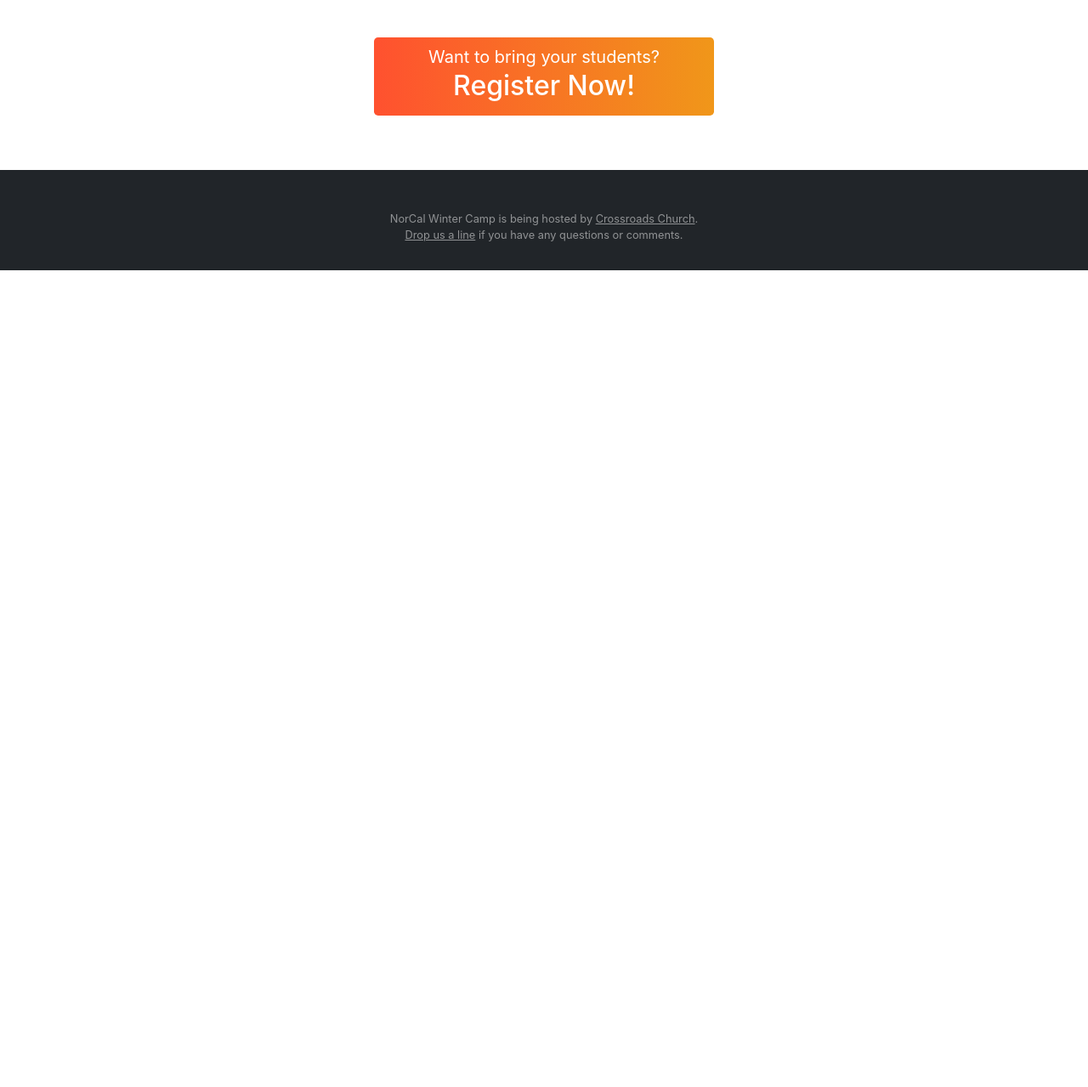
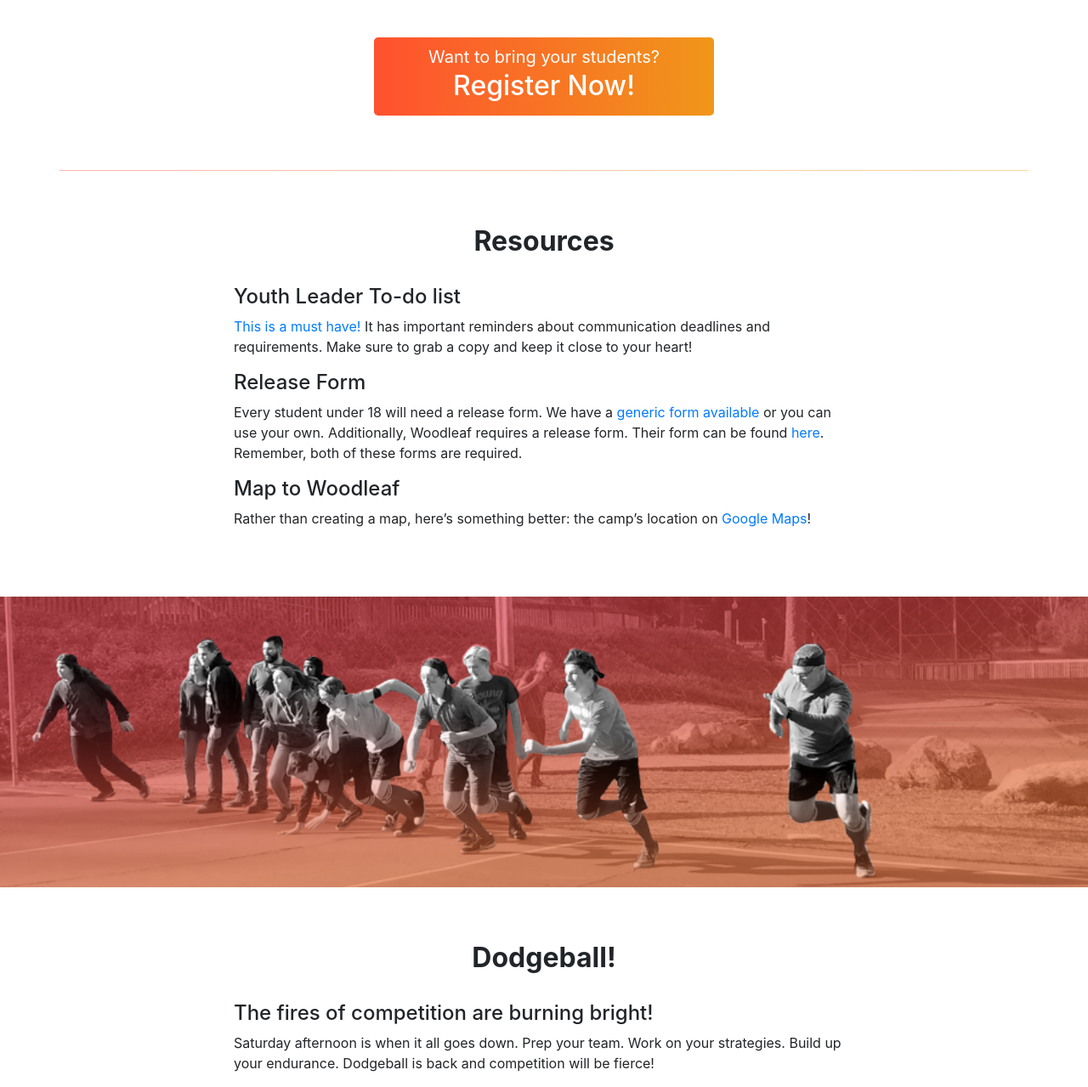
Before and after one commit to jdykast/ncwc2020, a PHP site: page / in a window 1280 px wide. Shown: the part 1875-3154 px from the top of the page at 85% size. Before the commit the page ends 2193 px from the top, so only its background shows below. Run offline with PHP 8.4, Linux system fonts and the light colour scheme.

Commit message:
Details and Dodgeball sections added in.

```diff
--- a/css/styles.css
+++ b/css/styles.css
@@ -336,10 +336,6 @@ nav {
 		width: 300px;
 	}
 
-	.info-block h3 {
-
-	}
-
 	.info-block p {
 		padding-left: .35rem;
 	}
@@ -367,7 +363,11 @@ nav {
 	Resources
 =======================================================*/
 #resources {
-	border-top: 1px solid #eee;
+	border-top: 1px solid;
+	border-left: 0px;
+	border-right: 0px;
+	border-bottom: 0px;
+	border-image: linear-gradient(to right, #ffb7a9, #f9d5a0) 1;
 	margin-top: 4rem;
 	padding-top: 4rem;
 	padding-bottom: 4rem;
@@ -384,7 +384,7 @@ nav {
 	Dodgeball (and banner)
 =======================================================*/
 #dodgeball-banner {
-	background: #fff url('../img/dodgeball-banner.png') no-repeat center 10%;
+	background: #fff url('../img/dodgeball-bg.jpg') no-repeat center 10%;
 	background-size: cover;
 	min-height: 342px;
 	margin-bottom: 4rem;
--- a/index.php
+++ b/index.php
@@ -126,15 +126,16 @@
 		</div>
 	</div>
 
-	<!--
 	<div id="resources" class="container">
 		<div class="row d-flex justify-content-center">
 			<div class="col-lg-8 col-md col-sm ">
 				<h2>Resources</h2>
 				<h4>Youth Leader To-do list</h4>
 				<p><a href="http://s3cdn.crossroadslive.com.s3.amazonaws.com/wintercamp/to-do-list.pdf">This is a must have!</a> It has important reminders about communication deadlines and requirements. Make sure to grab a copy and keep it close to your heart!</p>
+				<!--
 				<h4>Flyers</h4>
 				<p>You&#8217;re welcome to create material for your youth group but we also have a half-sheet flyer (<a href="http://s3cdn.crossroadslive.com.s3.amazonaws.com/wintercamp/flyer.pdf">with info</a> and <a href="http://s3cdn.crossroadslive.com.s3.amazonaws.com/wintercamp/flyer-blank.pdf">blank</a>) available for download.</p>
+				-->
 				<h4>Release Form</h4>
 				<p>Every student under 18 will need a release form. We have a <a href="http://s3cdn.crossroadslive.com.s3.amazonaws.com/wintercamp/generic-release-form.pdf">generic form available</a> or you can use your own. Additionally, Woodleaf requires a release form. Their form can be found <a href="http://s3cdn.crossroadslive.com.s3.amazonaws.com/wintercamp/woodleaf-release-form.pdf">here</a>. Remember, both of these forms are required.</p>
 				<h4>Map to Woodleaf</h4>
@@ -160,7 +161,6 @@
 			</div>
 		</div>
 	</div>
-	-->
 
 	<footer>
         <div class="container text-center">
```
Also changed, not shown: img/dodgeball-bg.jpg (added), img/icon-calendar.svg (deleted), img/icon-create.svg (deleted), img/icon-pin.svg (deleted), img/icon-usd.svg (deleted), 1 other file.
